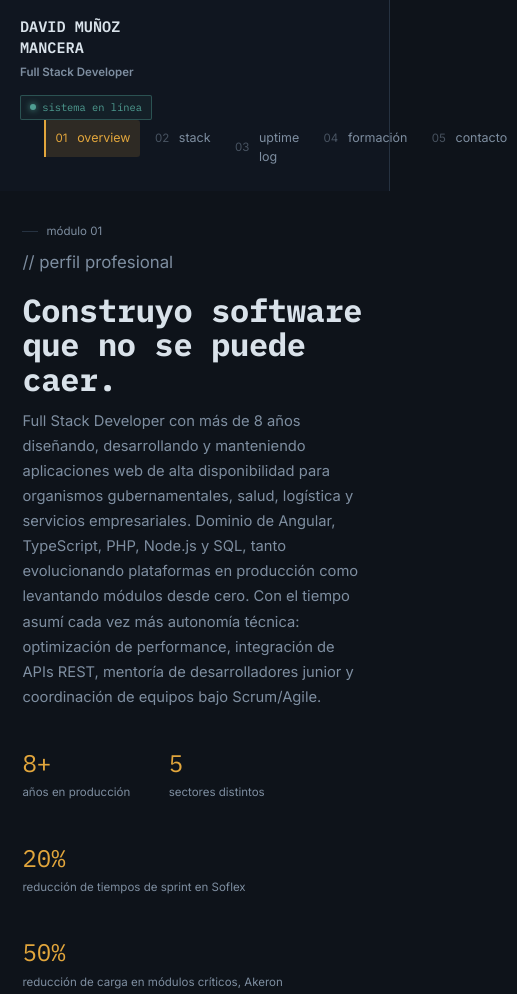
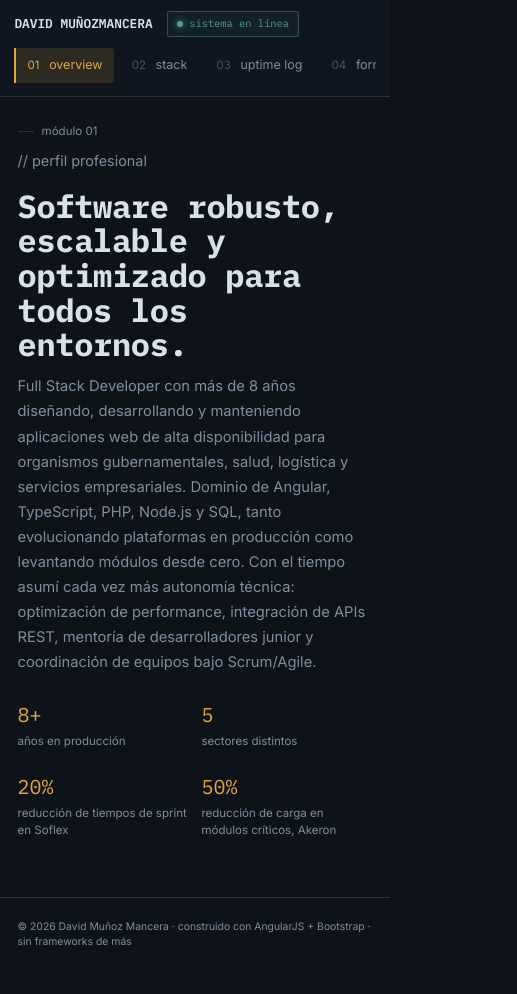
Before and after one commit to davidmmancera/Portfolio, a plain HTML site: page index.html in a window 390 px wide. Shown: the top 994 px of the page, 517 px wide, since content can reach past the window. After the commit the page ends 971 px from the top, so only its background shows below. Drawn offline with nearby package versions, Linux system fonts and the light colour scheme.

Commit message:
Ajustes responsive

```diff
--- a/index.html
+++ b/index.html
@@ -34,7 +34,10 @@
     font-family: 'Inter', sans-serif;
     margin:0;
     min-height:100vh;
+    overflow-wrap: break-word;
   }
+
+  html, body{ overflow-x: hidden; max-width: 100%; }
 
   code, .mono, h1, h2, .brand, .nav-link, .badge-year, .log-time, .status-pill{
     font-family: 'IBM Plex Mono', monospace;
@@ -175,16 +178,90 @@
 
   footer.page{ color:var(--text-dim); font-size:.7rem; padding:2rem 3.5rem; border-top:1px solid var(--border); margin-top:2rem; }
 
-  /* ---------- Mobile ---------- */
+  /* ---------- Tablet / mobile (≤860px) ---------- */
   @media (max-width: 860px){
     .app-shell{ flex-direction:column; }
-    .sidebar{ position:relative; height:auto; width:100%; flex-direction:row; align-items:center; padding:1rem 1.25rem; }
-    .modules{ display:flex; margin:0 0 0 1.5rem; overflow-x:auto; }
-    .modules li + li{ margin-top:0; margin-left:.2rem; }
+
+    .sidebar{
+      position: sticky;
+      top: 0;
+      z-index: 50;
+      height: auto;
+      width: 100%;
+      flex-direction: row;
+      flex-wrap: wrap;
+      align-items: center;
+      gap: .5rem .9rem;
+      padding: .8rem 1.1rem;
+      border-right: none;
+      border-bottom: 1px solid var(--border);
+    }
+    .sidebar > div:first-child{
+      display:flex; align-items:center; flex-wrap:wrap;
+      gap:.5rem .9rem; width:100%;
+    }
+
+    .brand{ font-size:.8rem; }
+    .brand br{ display:none; }
+    .brand small{ display:none; }
+
+    .status-pill{ margin-top:0; }
+
+    .modules{
+      display:flex; flex-wrap:nowrap; overflow-x:auto;
+      -webkit-overflow-scrolling:touch; scrollbar-width:none;
+      width:100%; margin:.2rem 0 0; gap:.15rem;
+      padding-bottom:.15rem;
+    }
+    .modules::-webkit-scrollbar{ display:none; }
+    .modules li{ flex-shrink:0; }
+    .modules li + li{ margin-top:0; margin-left:.15rem; }
+    .modules a{ padding:.5rem .7rem; white-space:nowrap; }
+
     .sidebar-foot{ display:none; }
-    main{ padding: 2rem 1.4rem; }
+
+    main{ padding: 2rem 1.4rem; max-width:100%; }
+
+    .hero .metrics{ display:grid; grid-template-columns:1fr 1fr; gap:1.5rem 1rem; }
+
     .skill-row{ grid-template-columns: 100px 1fr 55px; gap:.6rem; }
+
+    .log-entry{ padding:1.1rem 1.1rem; }
+    .endpoint{ padding:.8rem 1rem; }
+
     footer.page{ padding: 1.5rem; }
+  }
+
+  /* ---------- Mobile chico (≤480px) ---------- */
+  @media (max-width: 480px){
+    .sidebar{ padding:.7rem .9rem; }
+    main{ padding: 1.6rem 1.1rem; }
+
+    .hero .role{ font-size:.9rem; }
+    .hero .metrics{ grid-template-columns:1fr 1fr; gap:1.3rem .8rem; margin-top:1.6rem; }
+    .metric .num{ font-size:1.25rem; }
+
+    .skill-row{
+      grid-template-columns: 1fr auto;
+      grid-template-areas: "name years" "gauge gauge";
+      row-gap:.35rem; margin-bottom:.9rem;
+    }
+    .skill-row .name{ grid-area:name; }
+    .skill-row .years{ grid-area:years; }
+    .skill-row .gauge{ grid-area:gauge; }
+
+    .log-head{ flex-direction:column; align-items:flex-start; gap:.2rem; }
+    .log-entry{ padding:1rem; }
+    .log-role{ font-size:.9rem; }
+
+    .edu-card{ padding:.9rem 1rem; }
+    .lang-row{ gap:1.4rem; flex-wrap:wrap; }
+
+    .endpoint{ flex-wrap:wrap; gap:.4rem; }
+    .endpoint > span:first-child{ display:flex; flex-direction:column; gap:.15rem; }
+    .endpoint .k{ margin-right:0; }
+
+    footer.page{ padding: 1.3rem 1.1rem; font-size:.65rem; }
   }
 </style>
 </head>
@@ -231,7 +308,7 @@
           <div class="module-tag"><span class="bar"></span> módulo 01</div>
           <div class="hero">
             <div class="role">// perfil profesional</div>
-            <h1>Construyo software que no se puede caer.</h1>
+            <h1>Software robusto, escalable y optimizado para todos los entornos.</h1>
             <p class="lede">
               Full Stack Developer con más de 8 años diseñando, desarrollando y manteniendo aplicaciones
               web de alta disponibilidad para organismos gubernamentales, salud, logística y servicios
```
